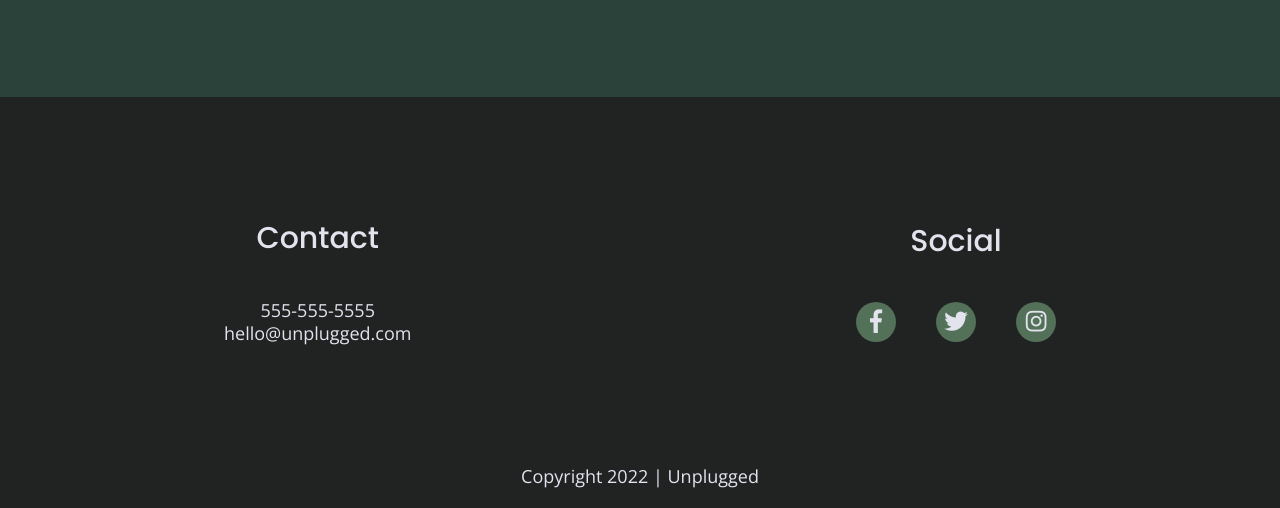
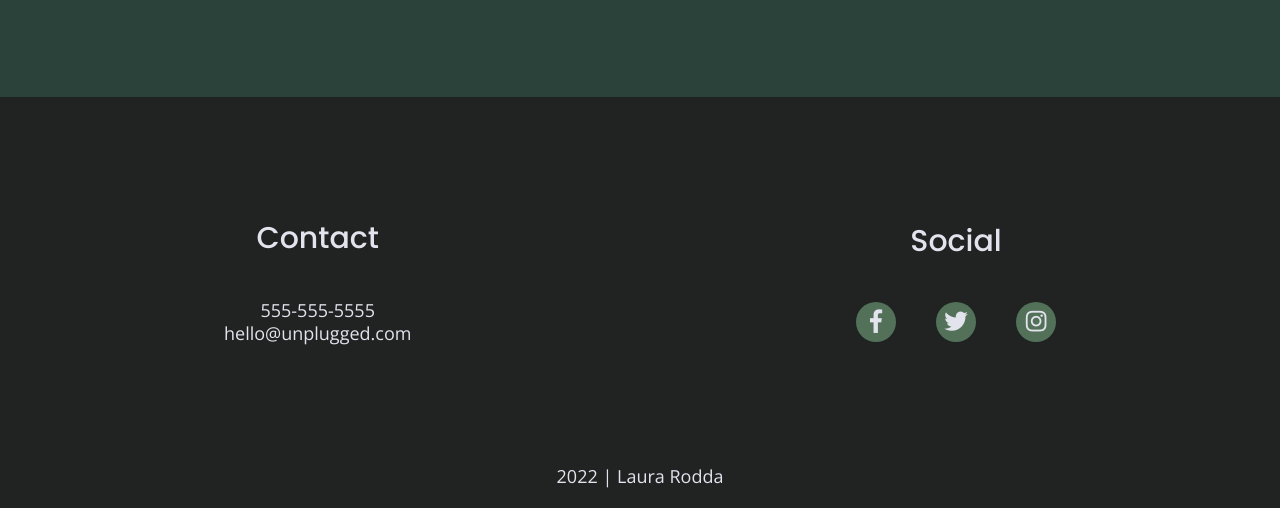
Before and after one commit to laurar7/unplugged-retreat, a plain HTML site: page index.html in a window 1280 px wide. Shown: the part 2399-2907 px from the top of the page. Drawn offline with nearby package versions, Linux system fonts and the light colour scheme.

Commit message:
added copyright

```diff
--- a/index.html
+++ b/index.html
@@ -175,9 +175,8 @@
     </div>
     <!--footer content-wrapper ends-->
     <div class="copyright">
-      <p>Copyright 2022 | Unplugged</p>
-    </div>
-  </footer>
+    <p> <script>document.write(new Date().getFullYear())</script> | Laura Rodda </p>
+    </footer>
 
   <script src="js/vendor/modernizr-3.6.0.min.js"></script>
   <script src="https://code.jquery.com/jquery-3.3.1.min.js" integrity="sha256-FgpCb/KJQlLNfOu91ta32o/NMZxltwRo8QtmkMRdAu8=" crossorigin="anonymous"></script>
```
